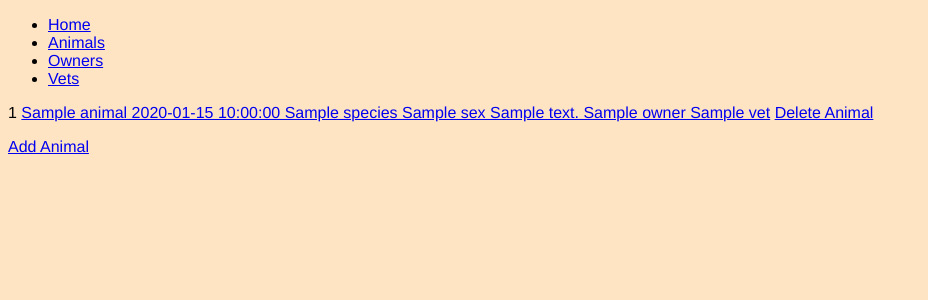
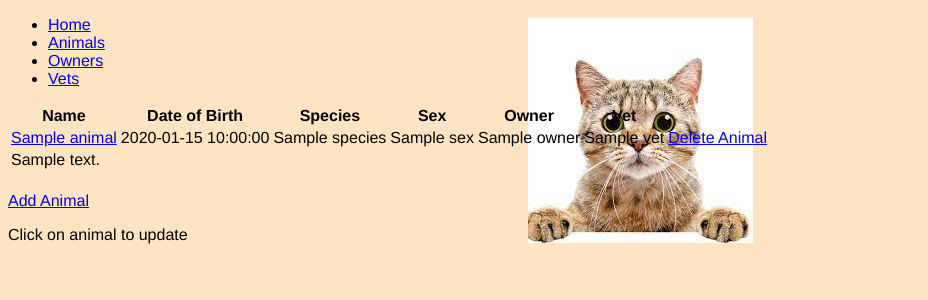
Before and after one commit to thummingbird14/individual_python_project_misty_vets, a Flask app: page /animals in a window 1280 px wide. Shown: the top 300 px of the page, without its empty margins (0-928 px from the left). Run offline with Flask 2, Linux system fonts and the light colour scheme; a database or web service that is not in the repository returns one stand-in record (values such as "Sample title"); some libraries are stand-ins or nearby versions.

Commit message:
amend html - show results in tables

```diff
--- a/static/style.css
+++ b/static/style.css
@@ -1,3 +1,8 @@
 body{
-    font-family: "Helvetica", arial, sans-serif; font-size: 16px; background-color: bisque;
+    font-family: "Helvetica", arial, sans-serif;
+    font-size: 16px;
+    background-image: url("cat.jpeg");
+    background-color: bisque;
+    background-position: center;
+    background-repeat: no-repeat;
   }
--- a/templates/animals/index.html
+++ b/templates/animals/index.html
@@ -1,11 +1,36 @@
 {% extends "base.html" %}
 
 {% block content %}
+<table>
+    <tr>
+        <th>Name</th>
+        <th>Date of Birth</th>
+        <th>Species</th>
+        <th>Sex</th>
+        <th>Owner</th>
+        <th>Vet</th>
+        <th> </th>
+    </tr>
+
     {% for animal in all_animals %}
+        <tr>
+            <td><a href="/animals/{{animal.id}}">{{animal.name}}</a></td>
+            <td>{{animal.date_of_birth}}</td>
+            <td>{{animal.species}}</td>
+            <td>{{animal.sex}}</td>
+            <td>{{animal.owner.name}}</td>
+            <td>{{animal.vet.name}}</td>
+            <td><a href="/animals/{{animal.id}}/delete">Delete Animal</a></td>
+        </tr>
+        <tr>
+            <td colspan=6>{{animal.treatment_notes}}</td>
+        </tr>
+        <tr>
+            <td> </td>
+        </tr>
+    {% endfor %}
+</table>
+    <p><a href="/animals/new">Add Animal</a></p>
 
-        <p>{{animal.id}} <a href="/animals/{{animal.id}}">{{animal.name}} {{animal.date_of_birth}} {{animal.species}} {{animal.sex}} {{animal.treatment_notes}} {{animal.owner.name}} {{animal.vet.name}}</a> <a href="/animals/{{animal.id}}/delete">Delete Animal</a></p>
-
-    {% endfor %}
-
-    <p><a href="/animals/new">Add Animal</a></p>
+    <p>Click on animal to update</p>
 {% endblock %}
```
Also changed, not shown: templates/owners/index.html (+21 -5 lines), templates/vets/index.html (+21 -0 lines), static/cat.jpeg (added).
